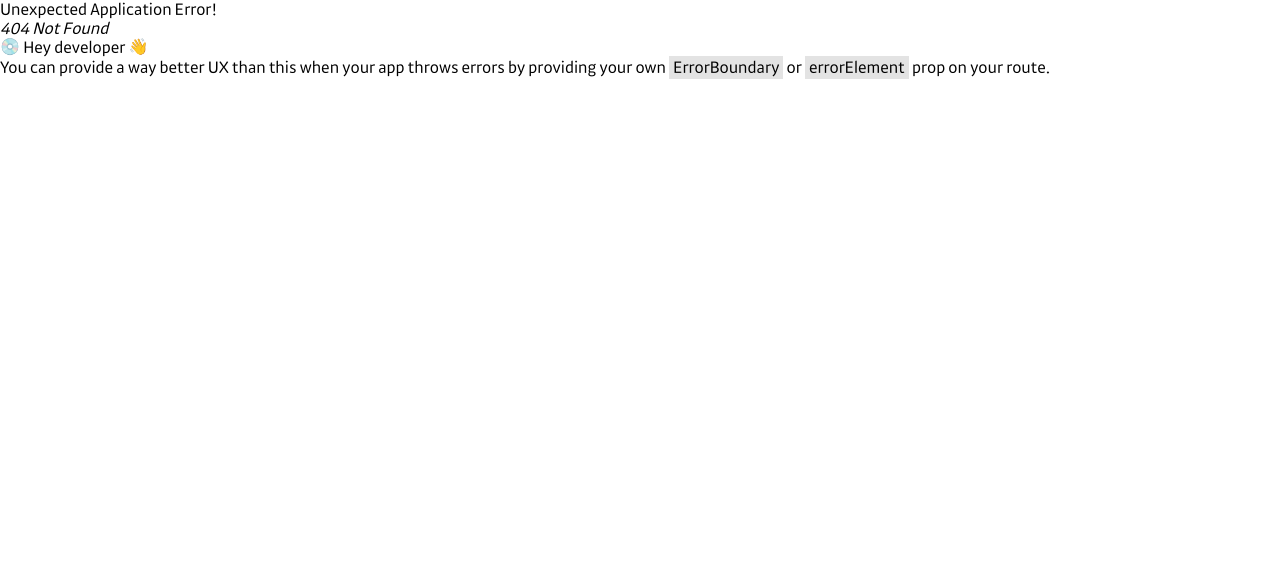
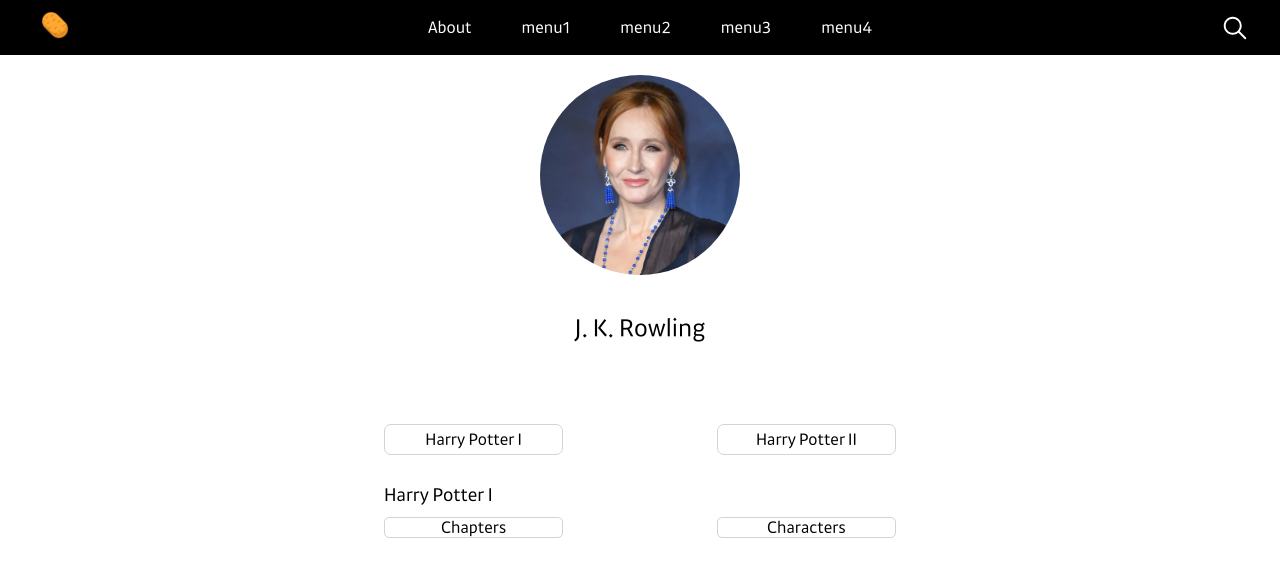
Before and after one commit to IT-Cotato/9th-FE-Networking-2, a React (Vite) app: page /author/J._K._Rowling/Harry_Potter_I in a window 1280 px wide. Before the commit this address had no page. Shown: the top 576 px of the page. Built offline with nearby package versions, Linux system fonts and the light colour scheme.

Commit message:
feat: [채다희] react-router-dom

```diff
--- a/src/components/header.jsx
+++ b/src/components/header.jsx
@@ -1,7 +1,30 @@
-import styled from 'styled-components';
-import { Link } from 'react-router-dom';
+import { useEffect, useState } from "react";
+import styled from "styled-components";
+import { Link } from "react-router-dom";
+import { IoIosSearch } from "react-icons/io";
+import { PiHamburgerBold } from "react-icons/pi";
+import { AiOutlineClose } from "react-icons/ai";
 
 export default function Header() {
+  const [userClick, setUserClick] = useState(false);
+
+  const handleClick = () => setUserClick(!userClick);
+
+  useEffect(() => {
+    const handleResize = () => {
+      if (window.innerWidth >= 768) {
+        setUserClick(false);
+      }
+    };
+
+    window.addEventListener("resize", handleResize);
+    return () => window.removeEventListener("resize", handleResize);
+  }, []);
+
+  useEffect(() => {
+    document.body.style.overflow = userClick ? "hidden" : "";
+  }, [userClick]);
+
   return (
     <>
       <Nav>
@@ -10,9 +33,36 @@
             <Logo src="/imgs/potato.png" className="logo" />
           </Link>
         </Col>
-        <Col>2</Col>
-        <Col>3</Col>
+        <Col className="menu-list">
+          <Items>
+            <Item>
+              <Link to="/about"> About</Link>
+            </Item>
+            <Item>menu1</Item>
+            <Item>menu2</Item>
+            <Item>menu3</Item>
+            <Item>menu4</Item>
+          </Items>
+        </Col>
+        <Col userClick={userClick}>
+          <SearchIcon className="search-icon" />
+          <HamburgerIcon className="hamburger-icon" onClick={handleClick} />
+          <CloseButton className="close-button" onClick={handleClick} />
+        </Col>
       </Nav>
+      <SideMenu className="side-menu" userClick={userClick}>
+        <MenuList>
+          <MenuItem>
+            <Link to="/about" onClick={handleClick}>
+              About
+            </Link>
+          </MenuItem>
+          <MenuItem>menu1</MenuItem>
+          <MenuItem>menu2</MenuItem>
+          <MenuItem>menu3</MenuItem>
+          <MenuItem>menu4</MenuItem>
+        </MenuList>
+      </SideMenu>
     </>
   );
 }
@@ -43,7 +93,7 @@
     .hamburger-icon {
       display: ${(props) => (props.userClick ? 'none' : 'block')};
     }
-    .x-button {
+    .close-button {
       display: ${(props) => (props.userClick ? 'block' : 'none')};
     }
   }
@@ -61,3 +111,68 @@
     margin-left: 20px;
   }
 `;
+
+const Items = styled.ul`
+  display: flex;
+  flex-direction: row;
+  gap: 50px;
+`;
+
+const Item = styled.li`
+  cursor: pointer;
+`;
+
+const SearchIcon = styled(IoIosSearch)`
+  width: 30px;
+  height: 30px;
+  margin-right: 30px;
+  cursor: pointer;
+`;
+
+const HamburgerIcon = styled(PiHamburgerBold)`
+  width: 30px;
+  height: 30px;
+  margin-right: 30px;
+  cursor: pointer;
+  display: none;
+  @media (max-width: 375px) {
+    width: 15px;
+    height: 15px;
+  }
+`;
+
+const CloseButton = styled(AiOutlineClose)`
+  width: 30px;
+  height: 30px;
+  margin-right: 30px;
+  cursor: pointer;
+  display: none;
+  @media (max-width: 375px) {
+    width: 15px;
+    height: 15px;
+  }
+`;
+
+const SideMenu = styled.nav`
+  display: none;
+
+  @media (max-width: 768px) {
+    &.side-menu {
+      display: ${(props) => (props.userClick ? "flex" : "none")};
+      height: calc(100vh - 50px);
+      background-color: white;
+      justify-content: center;
+      font-size: 35px;
+    }
+  }
+`;
+const MenuList = styled.ul``;
+const MenuItem = styled.li`
+  display: block;
+  width: 100%;
+  text-align: center;
+  margin-top: 8vh;
+  &:hover {
+    font-size: 40px;
+  }
+`;
--- a/src/pages/author.jsx
+++ b/src/pages/author.jsx
@@ -1,11 +1,11 @@
-import { Link, Outlet, useNavigate } from 'react-router-dom';
-import { books } from '../shared/constants/book';
-import styled from 'styled-components';
+import { Link, Outlet, useNavigate, useParams } from "react-router-dom";
+import { books } from "../shared/constants/book";
+import styled from "styled-components";
 
 export default function Author() {
   const navigate = useNavigate();
-  let name = '수정필요'; // name을 useParams를 이용해 가져오세요!
-  name = name.replaceAll('_', ' ');
+  let { name } = useParams();
+  name = name.replaceAll("_", " ");
 
   return (
     <Container>
@@ -16,7 +16,7 @@
       <BookLists>
         {books[name].map((book, index) => (
           <BookItem key={index} onClick={() => navigate(`${book.title}`)}>
-            <Link to={`${book.title}`}>{book.title.replaceAll('_', ' ')}</Link>
+            <Link to={`${book.title}`}>{book.title.replaceAll("_", " ")}</Link>
           </BookItem>
         ))}
       </BookLists>
--- a/src/pages/book.jsx
+++ b/src/pages/book.jsx
@@ -1,9 +1,9 @@
-import { Outlet, Link } from 'react-router-dom';
-import styled from 'styled-components';
+import { Outlet, Link, useParams } from "react-router-dom";
+import styled from "styled-components";
 
 export default function Book() {
-  let book = '수정필요'; // book을 useParams를 통해 가져오세요!
-  book = book.replaceAll('_', ' ');
+  let { book } = useParams();
+  book = book.replaceAll("_", " ");
 
   return (
     <Container>
```
Also changed, not shown: src/routes/router.jsx (+34 -5 lines).
